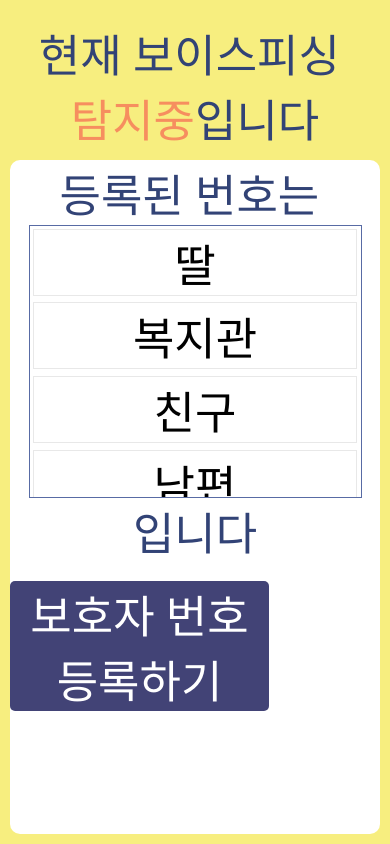
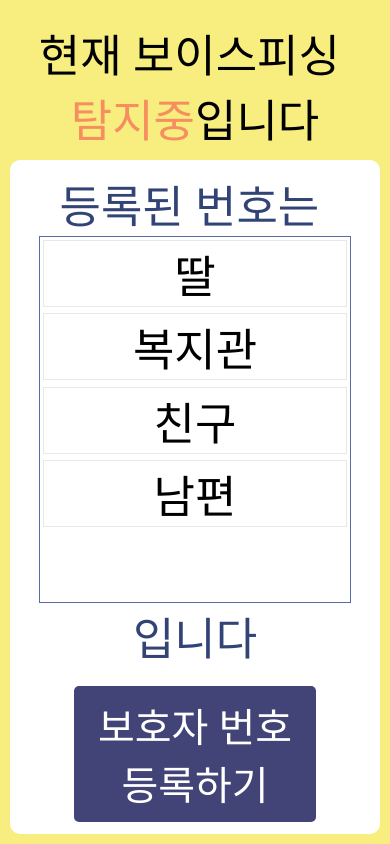
Before and after one commit to VoiceCut1/voiceCut_FE, a React Native app in the folder VoiceCutProject/: screen / in a window 390 px wide. Built offline with nearby package versions, Linux system fonts and the light colour scheme.

Commit message:
Style : CSS 수정

```diff
--- a/VoiceCutProject/components/fontText.tsx
+++ b/VoiceCutProject/components/fontText.tsx
@@ -11,10 +11,11 @@ const FontText: React.FC<FontTextProps> = ({size, color, children}) => {
   );
 };
 
+// size, color 지정 안하면 아래 값으로 설정됨
 const styles = StyleSheet.create({
   text: {
-    fontSize: 40,
-    color: 'black',
+    // fontSize: 45,
+    // color: 'black',
     fontFamily: 'Jalnan2',
     textAlign: 'center',
   },
--- a/VoiceCutProject/components/largeButton.tsx
+++ b/VoiceCutProject/components/largeButton.tsx
@@ -3,30 +3,21 @@ import FontText from './fontText';
 
 const LargeButton = () => {
   return (
-    <View style={styles.container}>
-      <TouchableOpacity style={styles.addButton}>
-        <FontText size={45} color="white">
-          보호자 번호 등록하기
-        </FontText>
-      </TouchableOpacity>
-    </View>
+    <TouchableOpacity style={styles.addButton}>
+      <FontText size={40} color="white">
+        보호자 번호{'\n'}등록하기
+      </FontText>
+    </TouchableOpacity>
   );
 };
 
 const styles = StyleSheet.create({
-  container: {
-    flex: 1,
-  },
   addButton: {
     backgroundColor: '#424376',
     borderRadius: 5,
     width: '70%',
     marginTop: '5%',
-  },
-  title: {
-    fontSize: 48,
-    color: 'white',
-    textAlign: 'center',
+    padding: '3%',
   },
 });
 
--- a/VoiceCutProject/components/numberBox.tsx
+++ b/VoiceCutProject/components/numberBox.tsx
@@ -1,6 +1,7 @@
 import {Modal, StyleSheet, Text, TouchableOpacity, View} from 'react-native';
 import {DataProps} from '../constans/interface';
 import {useState} from 'react';
+import FontText from './fontText';
 
 const NumberBox: React.FC<DataProps> = ({...data}) => {
   const [isOpen, setIsOpen] = useState(false);
@@ -10,7 +11,7 @@ const NumberBox: React.FC<DataProps> = ({...data}) => {
 
   return (
     <TouchableOpacity style={styles.container} onPress={handleOnClick}>
-      <Text style={styles.text}>{data.name}</Text>
+      <FontText size={45}>{data.name}</FontText>
 
       <Modal
         visible={isOpen}
@@ -23,14 +24,16 @@ const NumberBox: React.FC<DataProps> = ({...data}) => {
           onPress={handleOnClick}>
           <View style={styles.modalContainter}>
             <View style={styles.modalTextBox}>
-              <Text style={styles.modalText}>{data.name}</Text>
+              <FontText size={50}>{data.name}</FontText>
               <View style={styles.modalLine}></View>
-              <Text style={styles.modalText}>{data.number}</Text>
+              <FontText size={55}>{data.number}</FontText>
             </View>
             <TouchableOpacity
               style={styles.modalButton}
               onPress={handleOnClick}>
-              <Text style={styles.modalButtonText}>창 닫기</Text>
+              <FontText size={40} color="white">
+                창 닫기
+              </FontText>
             </TouchableOpacity>
           </View>
         </TouchableOpacity>
@@ -47,7 +50,6 @@ const styles = StyleSheet.create({
     borderColor: '#E8E8E8',
     borderWidth: 1,
   },
-  text: {fontFamily: 'Jalnan2', fontSize: 45, textAlign: 'center'},
   modalBackground: {
     flex: 1,
     backgroundColor: 'rgba(0, 0, 0, 0.5)',
@@ -64,20 +66,20 @@ const styles = StyleSheet.create({
     justifyContent: 'space-between',
   },
   modalTextBox: {width: '100%', alignItems: 'center', marginBottom: 20},
-  modalText: {fontSize: 50, color: '#324376'},
   modalLine: {
     backgroundColor: '#F68E5F',
-    height: 3,
+    height: 10,
     width: '95%',
-    marginVertical: '10%',
+    marginVertical: '7%',
   },
   modalButton: {
     backgroundColor: '#F68E5F',
     borderRadius: 5,
     padding: 5,
     width: '70%',
+    height: '20%',
+    justifyContent: 'center',
   },
-  modalButtonText: {color: 'white', fontSize: 40, textAlign: 'center'},
 });
 
 export default NumberBox;
--- a/VoiceCutProject/components/numberList.tsx
+++ b/VoiceCutProject/components/numberList.tsx
@@ -37,10 +37,9 @@ const NumberList = () => {
 
 const styles = StyleSheet.create({
   container: {
-    flex: 1,
     backgroundColor: 'white',
     width: '90%',
-    height: '25%',
+    height: '20%',
     borderColor: '#586BA4',
     borderWidth: 1,
   },
--- a/VoiceCutProject/screens/main.tsx
+++ b/VoiceCutProject/screens/main.tsx
@@ -7,7 +7,7 @@ const MainPage = () => {
   return (
     <View style={styles.container}>
       {/* 탐지중일때 텍스트 */}
-      <FontText size={45} color="#324376">
+      <FontText size={45}>
         현재 보이스피싱 {'\n'}
         <Text style={styles.orangeText}>탐지중</Text>
         입니다
@@ -34,11 +34,6 @@ const styles = StyleSheet.create({
     backgroundColor: '#F7EE7F',
     paddingTop: '5%',
   },
-  textStyle: {
-    fontSize: 45,
-    textAlign: 'center',
-    color: '#324376',
-  },
   orangeText: {
     color: '#F68E5F',
   },
@@ -47,15 +42,10 @@ const styles = StyleSheet.create({
     backgroundColor: 'white',
     borderRadius: 10,
     margin: 10,
+    padding: '3%',
     flexDirection: 'column',
     justifyContent: 'center',
     alignItems: 'center',
-    // gap: ' 10',
-  },
-  numberBox: {
-    backgroundColor: '#424376',
-    width: '90%',
-    height: '25%',
   },
 });
 
```
